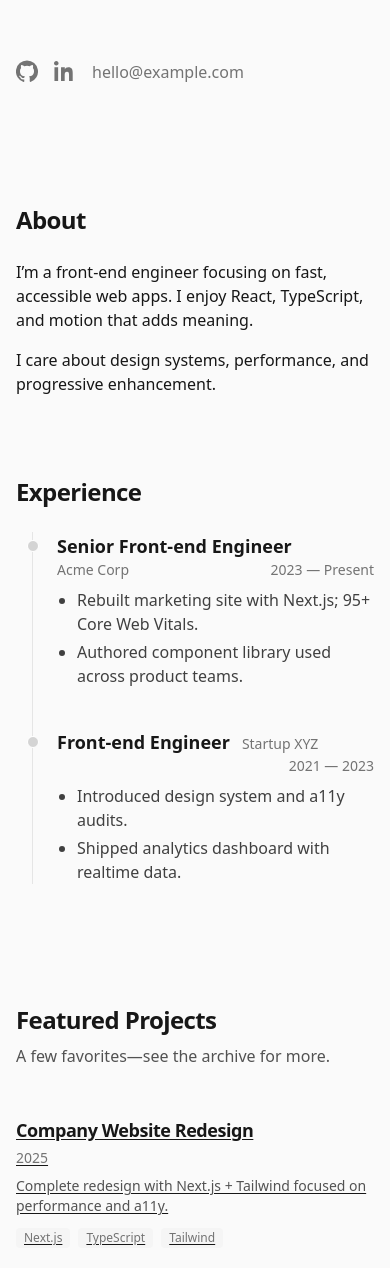
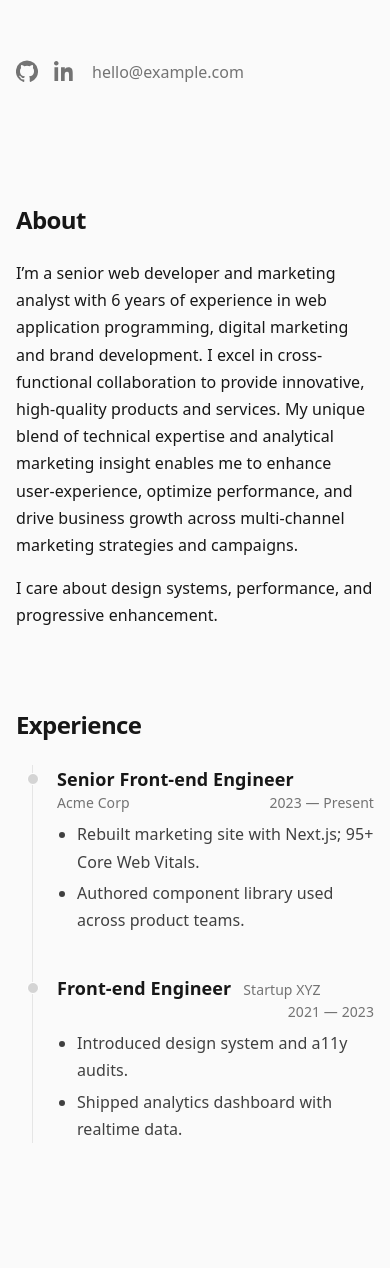
Before and after one commit to itsrichardhaar/Dev-Portfolio-II, a Next.js app: page / in a window 390 px wide. Shown: the part 720-1988 px from the top of the page. Built offline with nearby package versions, Linux system fonts and the light colour scheme.

Commit message:
Update Ui styling

```diff
--- a/app/globals.css
+++ b/app/globals.css
@@ -1,14 +1,58 @@
 /* Tailwind v4 */
 @import "tailwindcss";
 
-/* (optional) your custom styles below */
+/* --- Type rhythm & link styling --- */
+:root {
+  --radius: 12px;
+}
+
+.prose {
+  line-height: 1.7;
+  letter-spacing: 0.005em;
+}
 .prose :where(a):not(:where(.not-prose *)) {
   text-decoration: underline;
-  text-underline-offset: 2px;
+  text-underline-offset: 3px;
+  text-decoration-thickness: 1px;
 }
-.prose :where(h2,h3):not(:where(.not-prose *)) {
-  scroll-margin-top: 80px;
+.prose :where(code):not(:where(.not-prose *)) {
+  font-size: 0.95em;
+  padding: 0.1em 0.35em;
+  border-radius: 6px;
+  background: color-mix(in oklab, currentColor 8%, transparent);
 }
+
+/* --- Focus ring (keyboard) --- */
+:where(a, button, [role="button"], input, select, textarea):focus-visible {
+  outline: 2px solid oklch(65% 0.12 260);
+  outline-offset: 2px;
+  border-radius: 8px;
+}
+
+/* --- Minimal scrollbar for the right column --- */
+.scrollport::-webkit-scrollbar {
+  width: 10px;
+}
+.scrollport::-webkit-scrollbar-thumb {
+  background: color-mix(in oklab, currentColor 15%, transparent);
+  border-radius: 999px;
+  border: 3px solid transparent;
+  background-clip: content-box;
+}
+.scrollport {
+  scrollbar-width: thin;
+  scrollbar-color: color-mix(in oklab, currentColor 20%, transparent) transparent;
+}
+
+/* --- Soft table polish --- */
+table th {
+  font-weight: 600;
+  letter-spacing: 0.01em;
+}
+table td, table th {
+  padding-block: 0.75rem;
+}
+
 
 @media (prefers-reduced-motion: reduce) {
   * {
--- a/app/layout.tsx
+++ b/app/layout.tsx
@@ -9,7 +9,7 @@ description: "Loosely designed in Figma and coded in Visual Studio Code by yours
 export default function RootLayout({ children }: { children: ReactNode }) {
 return (
 <html lang="en" className="scroll-smooth">
-<body className="bg-neutral-50 text-neutral-900 antialiased dark:bg-neutral-950 dark:text-neutral-200">
+<body className="bg-neutral-50 text-neutral-900 antialiased dark:bg-neutral-950 dark:text-neutral-200 lg:overflow-hidden">
 {children}
 </body>
 </html>
--- a/app/page.tsx
+++ b/app/page.tsx
@@ -52,18 +52,21 @@ export default function HomePage() {
   const featured = projects.filter((p) => p.featured);
 
   return (
-    <div className="mx-auto grid h-screen max-w-6xl grid-cols-1 gap-0 px-4 sm:px-6 lg:grid-cols-12 lg:gap-8">
+    <div className="mx-auto grid lg:h-screen max-w-6xl grid-cols-1 gap-0 px-4 sm:px-6 lg:grid-cols-12 lg:gap-8 lg:overflow-hidden">
       <aside className="lg:col-span-5 lg:py-16">
         <LeftSticky sections={sections} active={active} onNavClick={onNavClick} />
       </aside>
 
-      <main ref={scrollRef} className="lg:col-span-7 lg:h-screen lg:overflow-y-auto lg:py-16">
+      <main ref={scrollRef} className="scrollport relative lg:col-span-7 lg:h-screen lg:min-h-0 lg:overflow-y-auto lg:py-16 lg:pr-6">
         <div className="py-10 lg:py-0">
           {/* About */}
           <Section id="about" title="About">
             <p>
-              I’m a front-end engineer focusing on fast, accessible web apps. I enjoy React,
-              TypeScript, and motion that adds meaning.
+              I’m a senior web developer and marketing analyst with 6 years of experience
+              in web application programming, digital marketing and brand development.
+              I excel in cross-functional collaboration to provide innovative, high-quality products and services.
+              My unique blend of technical expertise and analytical marketing insight enables me to enhance user-experience,
+              optimize performance, and drive business growth across multi-channel marketing strategies and campaigns.
             </p>
             <p className="mt-4">
               I care about design systems, performance, and progressive enhancement.
--- a/components/LeftSticky.tsx
+++ b/components/LeftSticky.tsx
@@ -23,7 +23,7 @@ export default function LeftSticky({
           transition={{ duration: 0.6 }}
           className="text-4xl font-extrabold tracking-tight sm:text-5xl"
         >
-          Your Name
+          Richard Haar
         </motion.h1>
         <p className="mt-3 max-w-md text-lg text-neutral-600 dark:text-neutral-400">
           Front-end engineer building fast, accessible web apps.
--- a/components/ProjectCard.tsx
+++ b/components/ProjectCard.tsx
@@ -1,18 +1,16 @@
-// components/ProjectCard.tsx
+import Link from "next/link";
 import type { Project } from "@/data/projects";
 
 export default function ProjectCard({ project }: { project: Project }) {
-  const href = project.link ?? "#";
-  const external = Boolean(project.link);
+  const internalHref = project.slug && !project.link ? `/projects/${project.slug}` : null;
 
   const Wrapper = ({ children }: { children: React.ReactNode }) =>
-    external ? (
-      <a
-        href={href}
-        target="_blank"
-        rel="noreferrer"
-        className="block w-full transition hover:opacity-80"
-      >
+    internalHref ? (
+      <Link href={internalHref} className="block w-full">
+        {children}
+      </Link>
+    ) : project.link ? (
+      <a href={project.link} target="_blank" rel="noreferrer" className="block w-full">
         {children}
       </a>
     ) : (
@@ -21,10 +19,12 @@ export default function ProjectCard({ project }: { project: Project }) {
 
   return (
     <Wrapper>
-      <article className="group border-t border-neutral-200 py-6 first:border-0 dark:border-neutral-800">
+      <article className="group border-t border-neutral-200 py-5 first:border-0 dark:border-neutral-800 transition-transform will-change-transform hover:translate-x-[2px]">
         <header className="flex flex-col sm:flex-row sm:items-baseline sm:justify-between">
-          <h3 className="text-lg font-semibold tracking-tight text-neutral-900 group-hover:text-indigo-600 dark:text-neutral-100 dark:group-hover:text-indigo-400">
-            {project.title}
+          <h3 className="text-[1.05rem] font-semibold tracking-tight text-neutral-900 dark:text-neutral-100">
+            <span className="underline decoration-transparent group-hover:decoration-current underline-offset-4 transition">
+              {project.title}
+            </span>
           </h3>
           {project.year ? (
             <span className="mt-1 text-sm text-neutral-500 sm:mt-0">
@@ -34,18 +34,15 @@ export default function ProjectCard({ project }: { project: Project }) {
         </header>
 
         {project.summary && (
-          <p className="mt-2 text-sm text-neutral-600 dark:text-neutral-400">
+          <p className="mt-1.5 text-[0.95rem] leading-6 text-neutral-600 dark:text-neutral-400">
             {project.summary}
           </p>
         )}
 
         {project.builtWith?.length ? (
-          <ul className="mt-3 flex flex-wrap gap-2 text-xs text-neutral-500 dark:text-neutral-400">
+          <ul className="mt-2 flex flex-wrap gap-2 text-xs text-neutral-500 dark:text-neutral-400">
             {project.builtWith.map((t) => (
-              <li
-                key={t}
-                className="rounded bg-neutral-100 px-2 py-0.5 dark:bg-neutral-900"
-              >
+              <li key={t} className="rounded bg-neutral-100 px-2 py-0.5 dark:bg-neutral-900">
                 {t}
               </li>
             ))}
```
